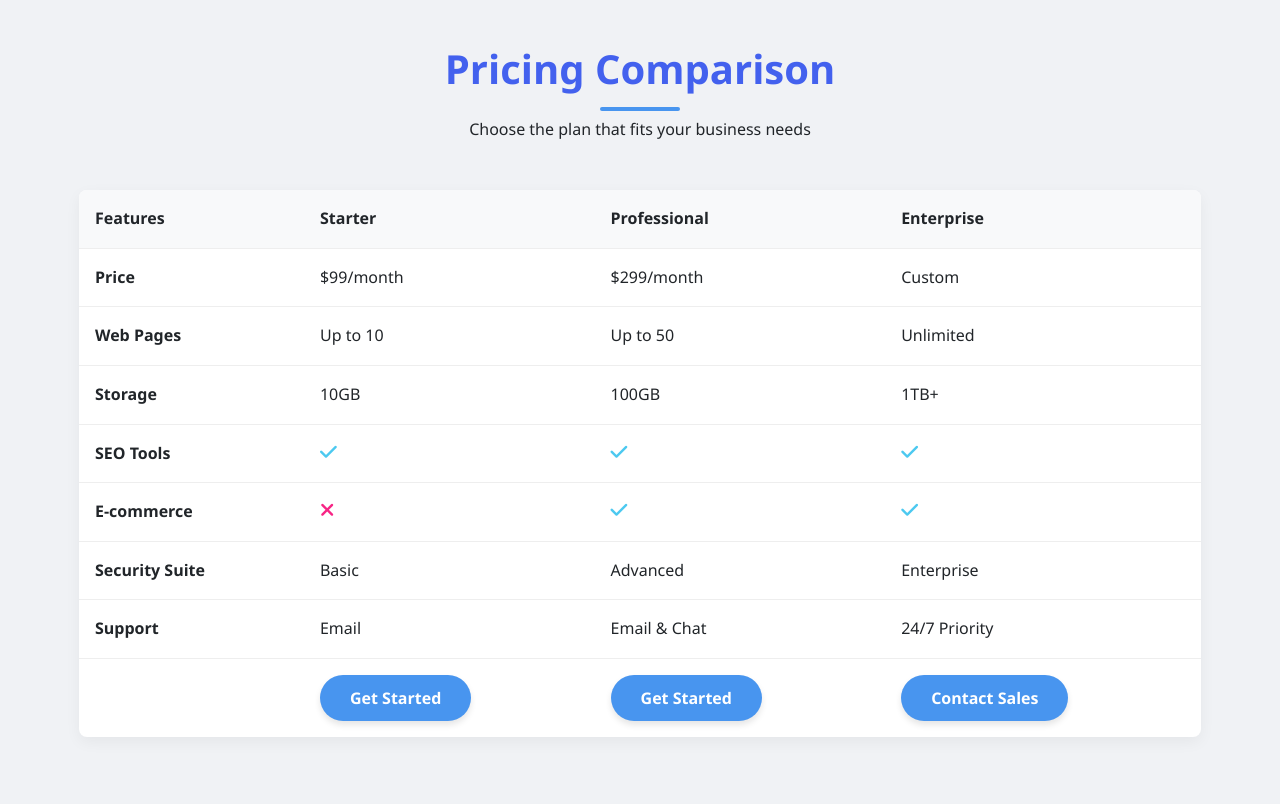
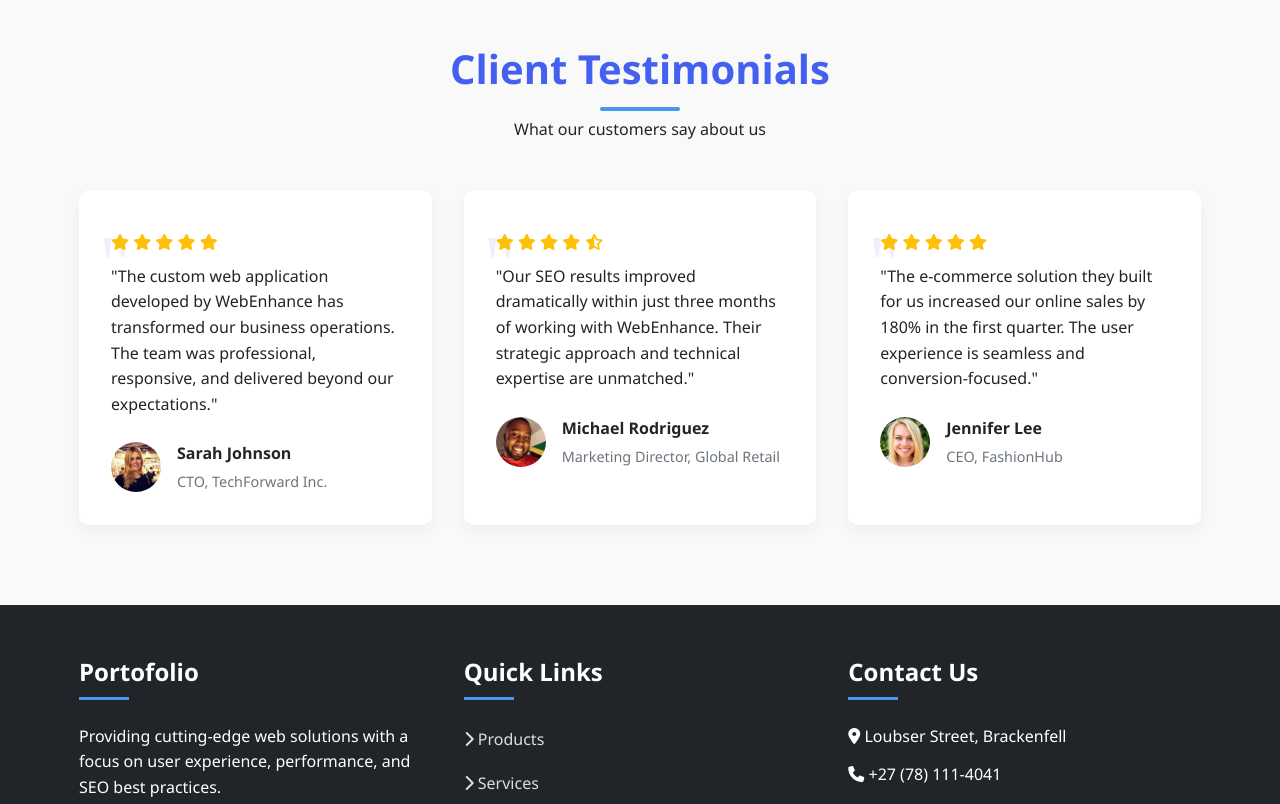
Before and after one commit to Frank1963-mpoyi/Rosebank-College-Portofolio, a plain HTML site: page products_and_services.html in a window 1280 px wide. Shown: the part 2530-3334 px from the top of the page. Drawn offline with nearby package versions, Linux system fonts and the light colour scheme.

Commit message:
few changes in gallery, index, product

```diff
--- a/products_and_services.html
+++ b/products_and_services.html
@@ -5,10 +5,15 @@
     <meta name="viewport" content="width=device-width, initial-scale=1.0">
     <meta name="description" content="Professional web development products and services">
     <meta name="keywords" content="web development, JavaScript, SEO, form validation, gallery, products, services">
-    <title>Product & Service Showcase | WebEnhance</title>
+    <title>Product & Service  | Portofolio Project</title>
+
+    <!-- Font awesome CDN -->
     <link rel="stylesheet" href="https://cdnjs.cloudflare.com/ajax/libs/font-awesome/6.4.0/css/all.min.css">
+
+    <!-- Jquery CDN -->
     <script src="https://code.jquery.com/jquery-3.6.0.min.js"></script>
 
+    <!-- Css link -->
     <link rel="stylesheet" href="assets/css/product.css">
 
 </head>
@@ -56,7 +61,7 @@
             <div class="features">
                 <div class="feature-card" data-category="web">
                     <div class="feature-img">
-                        <img src="https://images.unsplash.com/photo-1555066931-4365d14bab8c?ixlib=rb-4.0.3&ixid=M3wxMjA3fDB8MHxwaG90by1wYWdlfHx8fGVufDB8fHx8fA%3D%3D&auto=format&fit=crop&w=500&q=80" alt="CMS Platform">
+                        <img src="assets/images/gallery/gallery 1.avif" alt="gallery 1">
                     </div>
                     <span class="price-tag">$499</span>
                     <div class="feature-content">
@@ -70,7 +75,7 @@
 
                 <div class="feature-card" data-category="seo">
                     <div class="feature-img">
-                        <img src="https://images.unsplash.com/photo-1555066931-4365d14bab8c?ixlib=rb-4.0.3&ixid=M3wxMjA3fDB8MHxwaG90by1wYWdlfHx8fGVufDB8fHx8fA%3D%3D&auto=format&fit=crop&w=500&q=80" alt="SEO Toolkit">
+                        <img src="assets/images/gallery/gallery 2.avif" alt="gallery 2">
                     </div>
                     <span class="price-tag">$249</span>
                     <div class="feature-content">
@@ -84,7 +89,7 @@
 
                 <div class="feature-card" data-category="security">
                     <div class="feature-img">
-                        <img src="https://images.unsplash.com/photo-1587566938573-1a2dc6d5744f?ixlib=rb-4.0.3&ixid=M3wxMjA3fDB8MHxwaG90by1wYWdlfHx8fGVufDB8fHx8fA%3D%3D&auto=format&fit=crop&w=500&q=80" alt="Security Suite">
+                        <img src="assets/images/gallery/gallery 3.avif" alt="gallery  3">
                     </div>
                     <span class="price-tag">$349</span>
                     <div class="feature-content">
@@ -254,76 +259,6 @@
         </div>
     </section>
 
-    <!-- Pricing Comparison Section -->
-    <section id="pricing">
-        <div class="container">
-            <div class="section-title">
-                <h2>Pricing Comparison</h2>
-                <p>Choose the plan that fits your business needs</p>
-            </div>
-
-            <table class="comparison-table">
-                <thead>
-                    <tr>
-                        <th>Features</th>
-                        <th>Starter</th>
-                        <th>Professional</th>
-                        <th>Enterprise</th>
-                    </tr>
-                </thead>
-                <tbody>
-                    <tr>
-                        <td class="feature-name">Price</td>
-                        <td>$99/month</td>
-                        <td>$299/month</td>
-                        <td>Custom</td>
-                    </tr>
-                    <tr>
-                        <td class="feature-name">Web Pages</td>
-                        <td>Up to 10</td>
-                        <td>Up to 50</td>
-                        <td>Unlimited</td>
-                    </tr>
-                    <tr>
-                        <td class="feature-name">Storage</td>
-                        <td>10GB</td>
-                        <td>100GB</td>
-                        <td>1TB+</td>
-                    </tr>
-                    <tr>
-                        <td class="feature-name">SEO Tools</td>
-                        <td><i class="fas fa-check check"></i></td>
-                        <td><i class="fas fa-check check"></i></td>
-                        <td><i class="fas fa-check check"></i></td>
-                    </tr>
-                    <tr>
-                        <td class="feature-name">E-commerce</td>
-                        <td><i class="fas fa-times cross"></i></td>
-                        <td><i class="fas fa-check check"></i></td>
-                        <td><i class="fas fa-check check"></i></td>
-                    </tr>
-                    <tr>
-                        <td class="feature-name">Security Suite</td>
-                        <td>Basic</td>
-                        <td>Advanced</td>
-                        <td>Enterprise</td>
-                    </tr>
-                    <tr>
-                        <td class="feature-name">Support</td>
-                        <td>Email</td>
-                        <td>Email & Chat</td>
-                        <td>24/7 Priority</td>
-                    </tr>
-                    <tr>
-                        <td></td>
-                        <td><button class="btn">Get Started</button></td>
-                        <td><button class="btn">Get Started</button></td>
-                        <td><button class="btn">Contact Sales</button></td>
-                    </tr>
-                </tbody>
-            </table>
-        </div>
-    </section>
 
     <!-- Testimonials Section -->
     <section id="testimonials" style="background-color: #f9f9f9;">
@@ -346,7 +281,7 @@
                         <p>"The custom web application developed by WebEnhance has transformed our business operations. The team was professional, responsive, and delivered beyond our expectations."</p>
                         <div class="testimonial-author">
                             <div class="author-avatar">
-                                <img src="https://randomuser.me/api/portraits/women/32.jpg" alt="Sarah Johnson">
+                                <img src="assets/images/gallery/sarah.jpg" alt="Sarah Johnson">
                             </div>
                             <div class="author-details">
                                 <h4>Sarah Johnson</h4>
@@ -368,7 +303,7 @@
                         <p>"Our SEO results improved dramatically within just three months of working with WebEnhance. Their strategic approach and technical expertise are unmatched."</p>
                         <div class="testimonial-author">
                             <div class="author-avatar">
-                                <img src="https://randomuser.me/api/portraits/men/54.jpg" alt="Michael Rodriguez">
+                                <img src="assets/images/gallery/michael.jpg" alt="Michael Rodriguez">
                             </div>
                             <div class="author-details">
                                 <h4>Michael Rodriguez</h4>
@@ -390,7 +325,7 @@
                         <p>"The e-commerce solution they built for us increased our online sales by 180% in the first quarter. The user experience is seamless and conversion-focused."</p>
                         <div class="testimonial-author">
                             <div class="author-avatar">
-                                <img src="https://randomuser.me/api/portraits/women/68.jpg" alt="Jennifer Lee">
+                                <img src="assets/images/gallery/jennifer.jpg" alt="Jennifer Lee">
                             </div>
                             <div class="author-details">
                                 <h4>Jennifer Lee</h4>
@@ -408,7 +343,7 @@
         <div class="container">
             <div class="footer-content">
                 <div class="footer-column">
-                    <h3>WebEnhance</h3>
+                    <h3>Portofolio</h3>
                     <p>Providing cutting-edge web solutions with a focus on user experience, performance, and SEO best practices.</p>
                     <div class="social-links">
                         <a href="#"><i class="fab fa-facebook-f"></i></a>
@@ -432,15 +367,15 @@
                 <div class="footer-column">
                     <h3>Contact Us</h3>
                     <ul class="footer-links">
-                        <li><i class="fas fa-map-marker-alt"></i> 123 Web Street, Digital City</li>
-                        <li><i class="fas fa-phone"></i> +1 (555) 123-4567</li>
-                        <li><i class="fas fa-envelope"></i> info@webenhance.com</li>
+                        <li><i class="fas fa-map-marker-alt"></i> Loubser Street, Brackenfell </li>
+                        <li><i class="fas fa-phone"></i> +27 (78) 111-4041</li>
+                        <li><i class="fas fa-envelope"></i> mpoyitshibuyi63@gmail.com</li>
                     </ul>
                 </div>
             </div>
 
             <div class="footer-bottom">
-                <p>&copy; 2025 WebEnhance. All rights reserved.</p>
+                <p>&copy; 2025 Mpoyi Tshibuyi. All rights reserved.</p>
             </div>
         </div>
     </footer>
```
Also changed, not shown: index.html (+0 -29 lines), assets/images/gallery/jennifer.jpg (added), assets/images/gallery/michael.jpg (added), assets/images/gallery/sarah.jpg (added), 1 other file.
